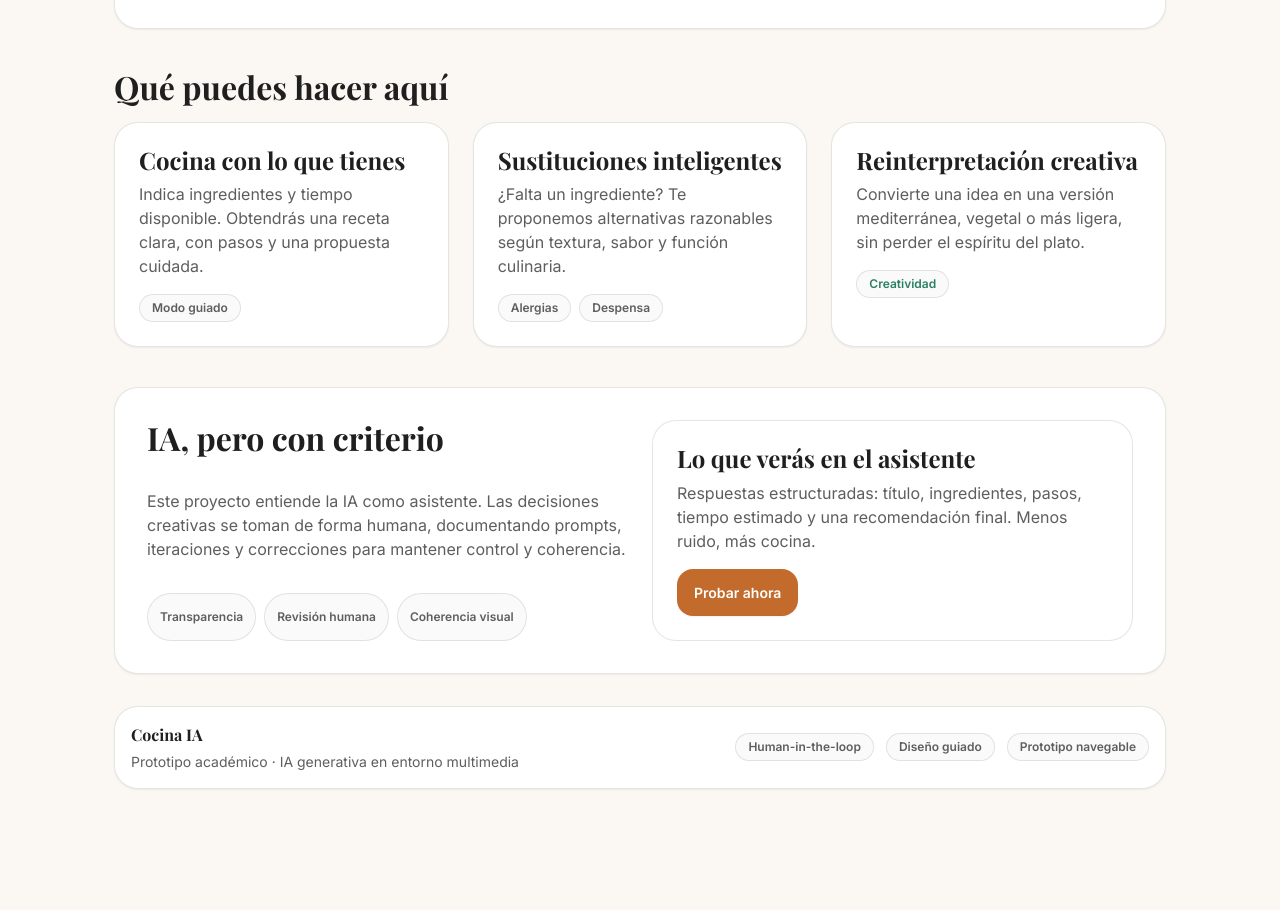
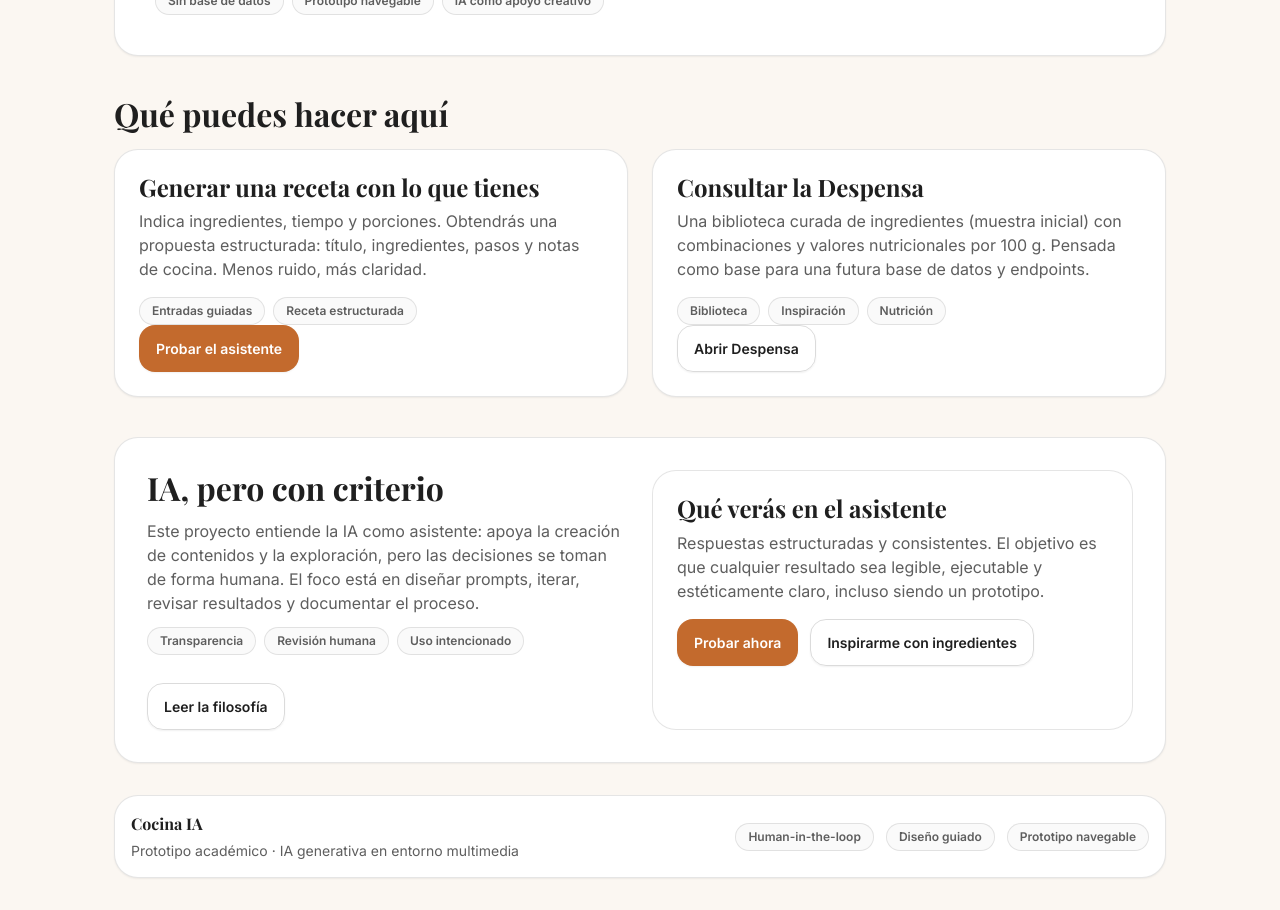
Before and after one commit to EspinacaLaser/proyecto-cocina-ia, a React (Vite) app: page /#/ in a window 1280 px wide. Shown: the part 500-1410 px from the top of the page. Before the commit the page ends 1321 px from the top, so only its background shows below. Built offline with nearby package versions, Linux system fonts and the light colour scheme.

Commit message:
update home

```diff
--- a/src/pages/Home.jsx
+++ b/src/pages/Home.jsx
@@ -13,14 +13,17 @@ function Home() {
           </h1>
 
           <p style={{ fontSize: "var(--text-lg)" }}>
-            Un asistente culinario que te acompaña con sugerencias claras y estéticas:
-            recetas con lo que tienes, sustituciones inteligentes y reinterpretaciones con
-            intención.
+            Un prototipo culinario donde la “inteligencia” se diseña: entradas guiadas,
+            criterio humano y respuestas estructuradas para transformar ingredientes reales
+            en una receta clara.
           </p>
 
           <div style={{ display: "flex", gap: "var(--space-3)", flexWrap: "wrap" }}>
             <Link to="/chat" className="btn btnPrimary">
               Abrir el asistente
+            </Link>
+            <Link to="/despensa" className="btn btnGhost">
+              Ver la despensa
             </Link>
             <a href="#como-funciona" className="btn btnGhost">
               Ver cómo funciona
@@ -35,75 +38,90 @@ function Home() {
         </div>
       </section>
 
-      {/* CAPACIDADES */}
+      {/* QUÉ PUEDES HACER */}
       <section id="como-funciona" style={{ display: "grid", gap: "var(--space-4)" }}>
         <h2 style={{ fontSize: "var(--text-2xl)" }}>Qué puedes hacer aquí</h2>
 
-        <div className="grid3">
+        <div className="grid2">
           <div className="card" style={{ padding: "var(--space-6)" }}>
-            <h3 style={{ fontSize: "var(--text-xl)" }}>Cocina con lo que tienes</h3>
+            <h3 style={{ fontSize: "var(--text-xl)" }}>Generar una receta con lo que tienes</h3>
             <p style={{ marginTop: "var(--space-2)" }}>
-              Indica ingredientes y tiempo disponible. Obtendrás una receta clara, con pasos
-              y una propuesta cuidada.
+              Indica ingredientes, tiempo y porciones. Obtendrás una propuesta estructurada:
+              título, ingredientes, pasos y notas de cocina. Menos ruido, más claridad.
             </p>
-            <div style={{ marginTop: "var(--space-4)" }}>
-              <span className="badge">Modo guiado</span>
+
+            <div style={{ marginTop: "var(--space-4)", display: "flex", gap: "var(--space-2)", flexWrap: "wrap" }}>
+              <span className="badge">Entradas guiadas</span>
+              <span className="badge">Receta estructurada</span>
+            </div>
+
+            <div style={{ marginTop: "var(--space-5)" }}>
+              <Link to="/chat" className="btn btnPrimary">
+                Probar el asistente
+              </Link>
             </div>
           </div>
 
           <div className="card" style={{ padding: "var(--space-6)" }}>
-            <h3 style={{ fontSize: "var(--text-xl)" }}>Sustituciones inteligentes</h3>
+            <h3 style={{ fontSize: "var(--text-xl)" }}>Consultar la Despensa</h3>
             <p style={{ marginTop: "var(--space-2)" }}>
-              ¿Falta un ingrediente? Te proponemos alternativas razonables según textura,
-              sabor y función culinaria.
+              Una biblioteca curada de ingredientes (muestra inicial) con combinaciones y
+              valores nutricionales por 100 g. Pensada como base para una futura base de datos
+              y endpoints.
             </p>
+
             <div style={{ marginTop: "var(--space-4)", display: "flex", gap: "var(--space-2)", flexWrap: "wrap" }}>
-              <span className="badge">Alergias</span>
-              <span className="badge">Despensa</span>
+              <span className="badge">Biblioteca</span>
+              <span className="badge">Inspiración</span>
+              <span className="badge">Nutrición</span>
             </div>
-          </div>
 
-          <div className="card" style={{ padding: "var(--space-6)" }}>
-            <h3 style={{ fontSize: "var(--text-xl)" }}>Reinterpretación creativa</h3>
-            <p style={{ marginTop: "var(--space-2)" }}>
-              Convierte una idea en una versión mediterránea, vegetal o más ligera, sin
-              perder el espíritu del plato.
-            </p>
-            <div style={{ marginTop: "var(--space-4)" }}>
-              <span className="badge" style={{ color: "var(--accent-2)" }}>
-                Creatividad
-              </span>
+            <div style={{ marginTop: "var(--space-5)" }}>
+              <Link to="/despensa" className="btn btnGhost">
+                Abrir Despensa
+              </Link>
             </div>
           </div>
         </div>
       </section>
 
-      {/* EDITORIAL */}
+      {/* EDITORIAL / ÉTICA */}
       <section className="card" style={{ padding: "var(--space-8)" }}>
         <div className="grid2">
           <div style={{ display: "grid", gap: "var(--space-3)" }}>
             <h2 style={{ fontSize: "var(--text-2xl)" }}>IA, pero con criterio</h2>
-            <p>
-              Este proyecto entiende la IA como asistente. Las decisiones creativas se
-              toman de forma humana, documentando prompts, iteraciones y correcciones para
-              mantener control y coherencia.
+            <p style={{ margin: 0 }}>
+              Este proyecto entiende la IA como asistente: apoya la creación de contenidos y la exploración,
+              pero las decisiones se toman de forma humana. El foco está en diseñar prompts, iterar,
+              revisar resultados y documentar el proceso.
             </p>
+
             <div style={{ display: "flex", gap: "var(--space-2)", flexWrap: "wrap" }}>
               <span className="badge">Transparencia</span>
               <span className="badge">Revisión humana</span>
-              <span className="badge">Coherencia visual</span>
+              <span className="badge">Uso intencionado</span>
+            </div>
+
+            <div style={{ marginTop: "var(--space-4)", display: "flex", gap: "var(--space-3)", flexWrap: "wrap" }}>
+              <Link to="/filosofia" className="btn btnGhost">
+                Leer la filosofía
+              </Link>
             </div>
           </div>
 
           <div className="card" style={{ padding: "var(--space-6)", boxShadow: "none" }}>
-            <h3 style={{ fontSize: "var(--text-xl)" }}>Lo que verás en el asistente</h3>
+            <h3 style={{ fontSize: "var(--text-xl)" }}>Qué verás en el asistente</h3>
             <p style={{ marginTop: "var(--space-2)" }}>
-              Respuestas estructuradas: título, ingredientes, pasos, tiempo estimado y una
-              recomendación final. Menos ruido, más cocina.
+              Respuestas estructuradas y consistentes. El objetivo es que cualquier resultado sea legible,
+              ejecutable y estéticamente claro, incluso siendo un prototipo.
             </p>
-            <div style={{ marginTop: "var(--space-4)" }}>
+
+            <div style={{ marginTop: "var(--space-4)", display: "flex", gap: "var(--space-3)", flexWrap: "wrap" }}>
               <Link to="/chat" className="btn btnPrimary">
                 Probar ahora
+              </Link>
+              <Link to="/despensa" className="btn btnGhost">
+                Inspirarme con ingredientes
               </Link>
             </div>
           </div>
```
